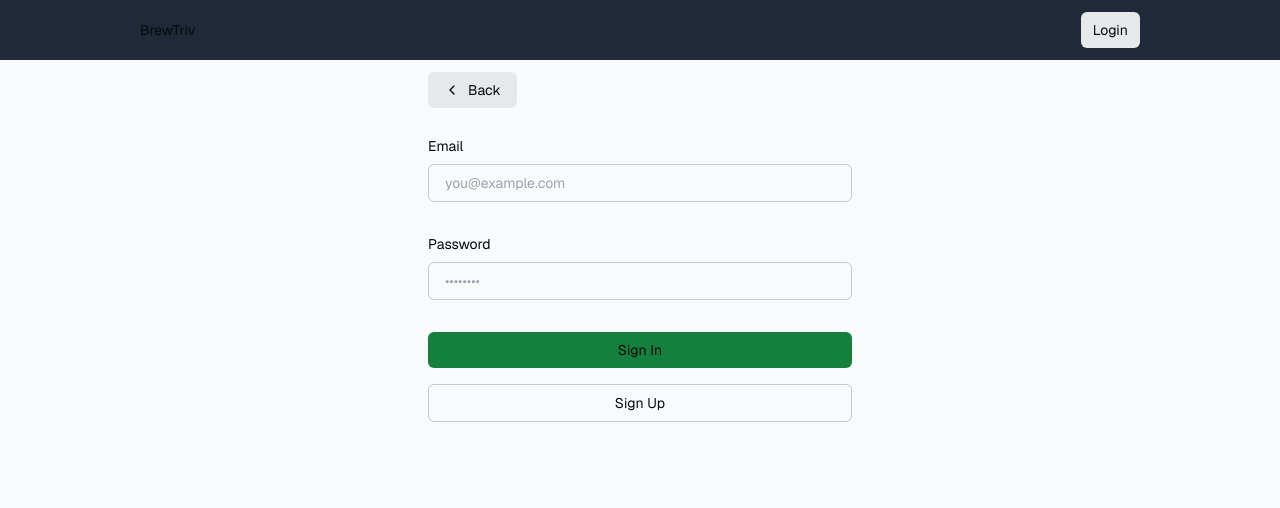
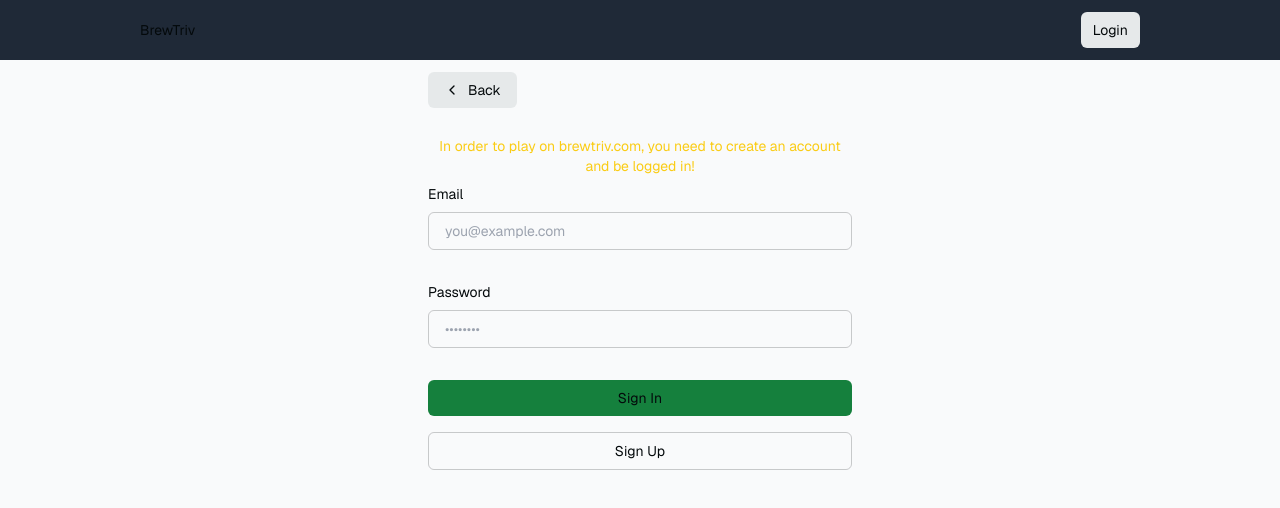
Before and after one commit to jaredrudnicki/brewtriv, a Next.js app: page /login in a window 1280 px wide. Shown: the top 508 px of the page. Built offline with nearby package versions, Linux system fonts and the light colour scheme; no server answers.

Commit message:
add message to login

```diff
--- a/app/login/page.tsx
+++ b/app/login/page.tsx
@@ -72,7 +72,9 @@ export default function Login({
         Back
       </Link>
 
+
       <form className="animate-in text-foreground mt-16 flex w-full flex-1 flex-col justify-center gap-2">
+        <p className="text-yellow-400 text-center">In order to play on brewtriv.com, you need to create an account and be logged in!</p>
         <label className="text-md" htmlFor="email">
           Email
         </label>
```
